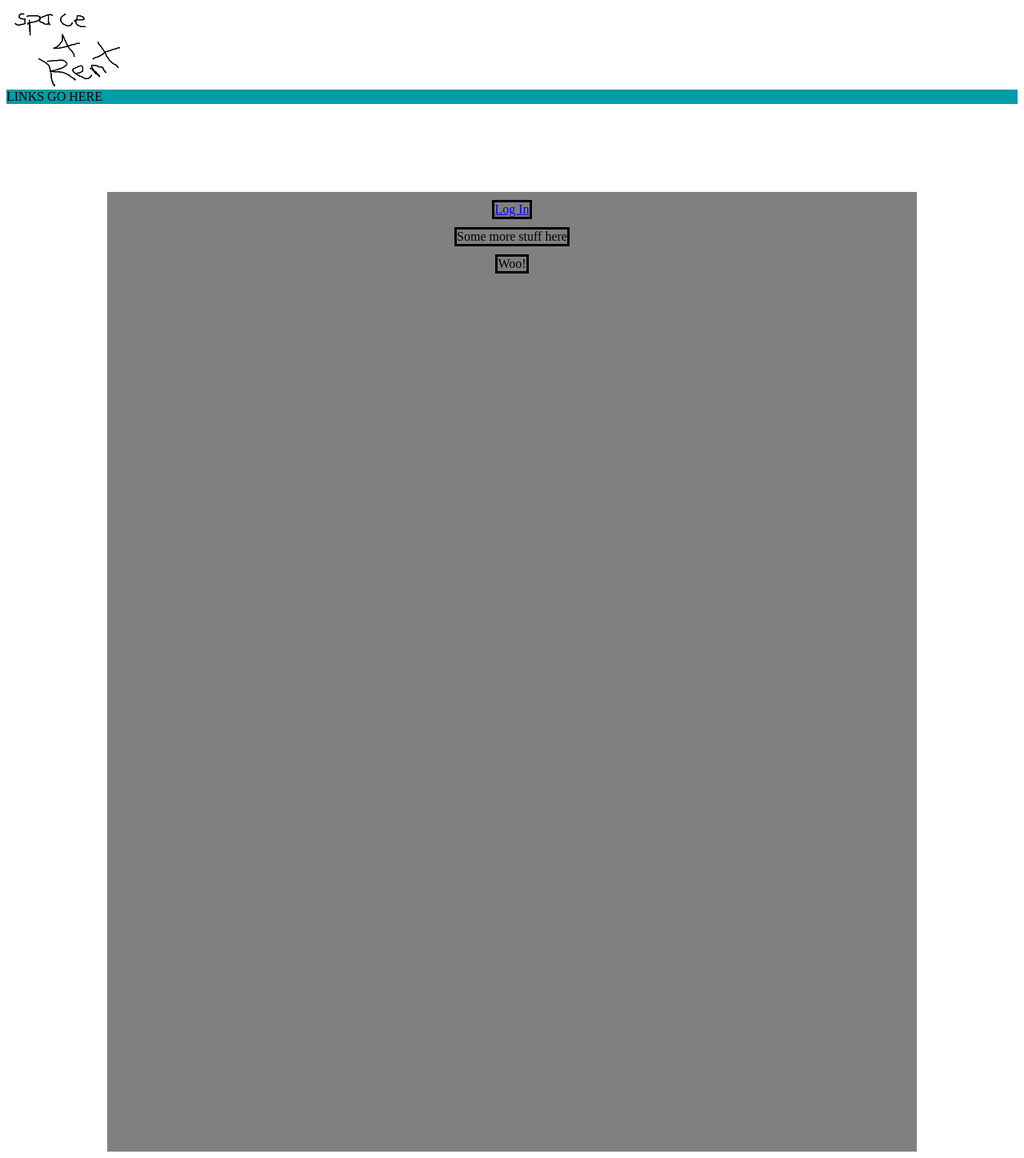
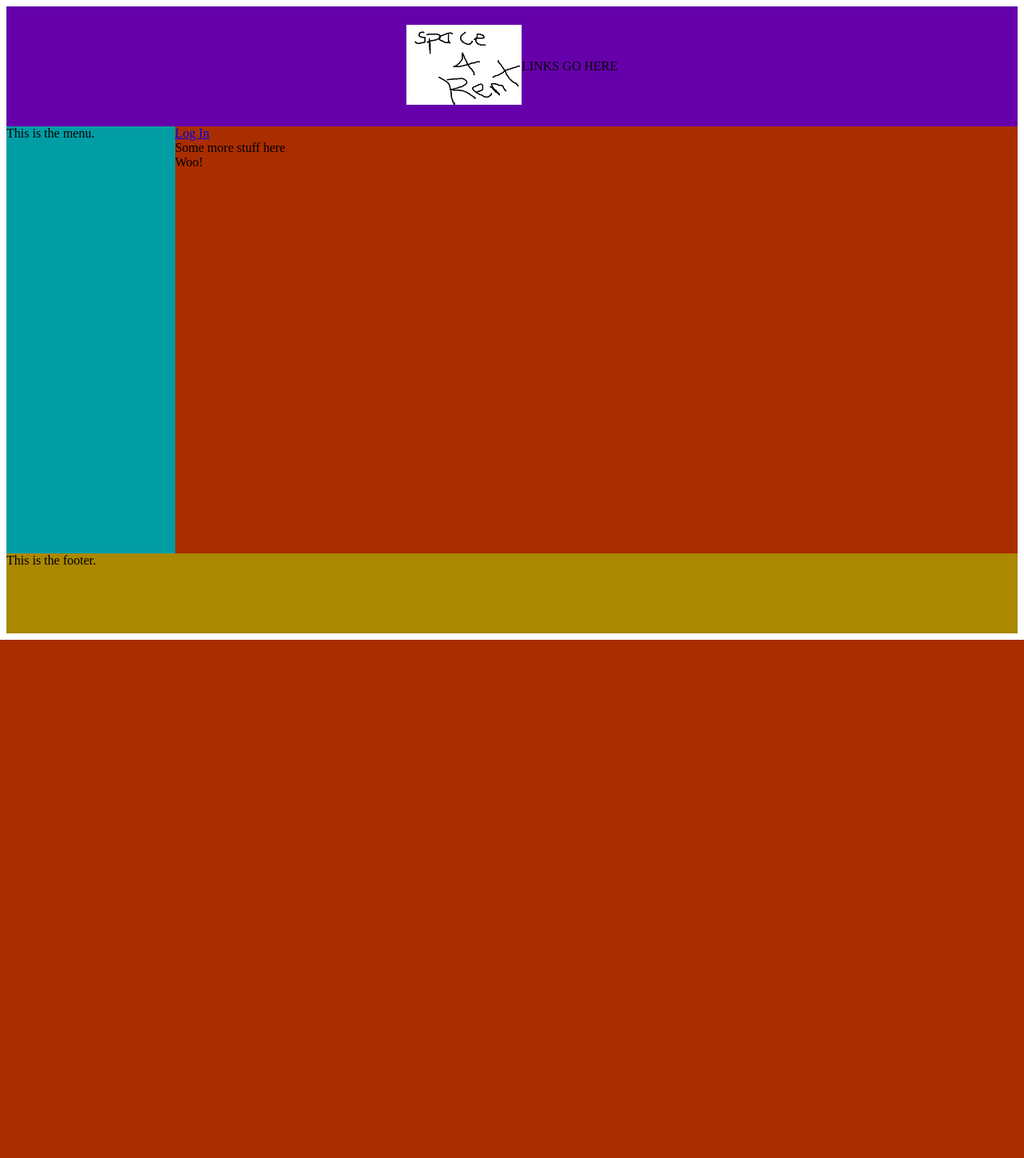
Before and after one commit to totopi/gig-db, a Flask app: page / in a window 1280 px wide. Shown: the whole page at 80% size. After the commit the page ends 800 px from the top, so only its background shows below. Run offline with Flask 2, Linux system fonts and the light colour scheme; some libraries are stand-ins or nearby versions.

Commit message:
grid fun some more

```diff
--- a/app.py
+++ b/app.py
@@ -5,22 +5,22 @@ from functools import wraps
 import os
 
 app = Flask(__name__)
-app.config['MONGO_URI'] = os.environ['MONGODB_URI']
-app.config['SECRET_KEY'] = os.environ['AUTH_SECRET']
-mongo = PyMongo(app)
-oauth = OAuth(app)
+# app.config['MONGO_URI'] = os.environ['MONGODB_URI']
+# app.config['SECRET_KEY'] = os.environ['AUTH_SECRET']
+# mongo = PyMongo(app)
+# oauth = OAuth(app)
 
-auth0 = oauth.register(
-    'auth0',
-    client_id=os.environ['AUTH_CLIENT'],
-    client_secret=os.environ['AUTH_SECRET'],
-    api_base_url='https://gigdb.auth0.com',
-    access_token_url='https://gigdb.auth0.com/oauth/token',
-    authorize_url='https://gigdb.auth0.com/authorize',
-    client_kwargs={
-        'scope': 'openid profile',
-    },
-)
+# auth0 = oauth.register(
+#     'auth0',
+#     client_id=os.environ['AUTH_CLIENT'],
+#     client_secret=os.environ['AUTH_SECRET'],
+#     api_base_url='https://gigdb.auth0.com',
+#     access_token_url='https://gigdb.auth0.com/oauth/token',
+#     authorize_url='https://gigdb.auth0.com/authorize',
+#     client_kwargs={
+#         'scope': 'openid profile',
+#     },
+# )
 
 # Here we're using the /callback route.
 @app.route('/callback')
--- a/static/css/style.css
+++ b/static/css/style.css
@@ -1,12 +1,14 @@
 .grid-container {
     display: grid;
     grid-template-columns: repeat(6, 1fr);
-    grid-template-rows: 100px 780px 50px;
-    grid-gap: 5px;
+    grid-template-rows: 150px
+                        1fr
+                        100px;
     grid-template-areas:
         "h h h h h h"
         "m c c c c c"
-        "f f f f f f"
+        "f f f f f f";
+    min-height: 98vh;
 }
 
 .header {
@@ -40,7 +42,7 @@
     background-color: #aa8800
 }
 
-.main{
+/* .main{
     display: flex;
     flex-direction: column;
     align-items: center;
@@ -54,4 +56,4 @@
 .main .body {
     border-style: solid;
     margin-top: 10px;
-}
+} */
--- a/templates/index.html
+++ b/templates/index.html
@@ -10,15 +10,19 @@
 </head>
 
 <body>
-    <div class="navbar">
+    <div class="grid-container">
+        <div class="header">
             <div class="logo">
                 <img src="static/images/logo.png">
             </div>
-        <div class="menu">
+            <div class="items">
                 LINKS GO HERE
             </div>
         </div>
-    <div class="main">
+        <div class="menu">
+            This is the menu.
+        </div>
+        <div class="content">
             <div class="body">
                 <a class="button" href="/login">Log In</a>
             </div>
@@ -29,6 +33,10 @@
                 Woo!
             </div>
         </div>
+        <div class="footer">
+            This is the footer.
+        </div>
+    </div>
 </body>
 
 </html>
```
Lines whose indentation alone changed are shown as unchanged.
